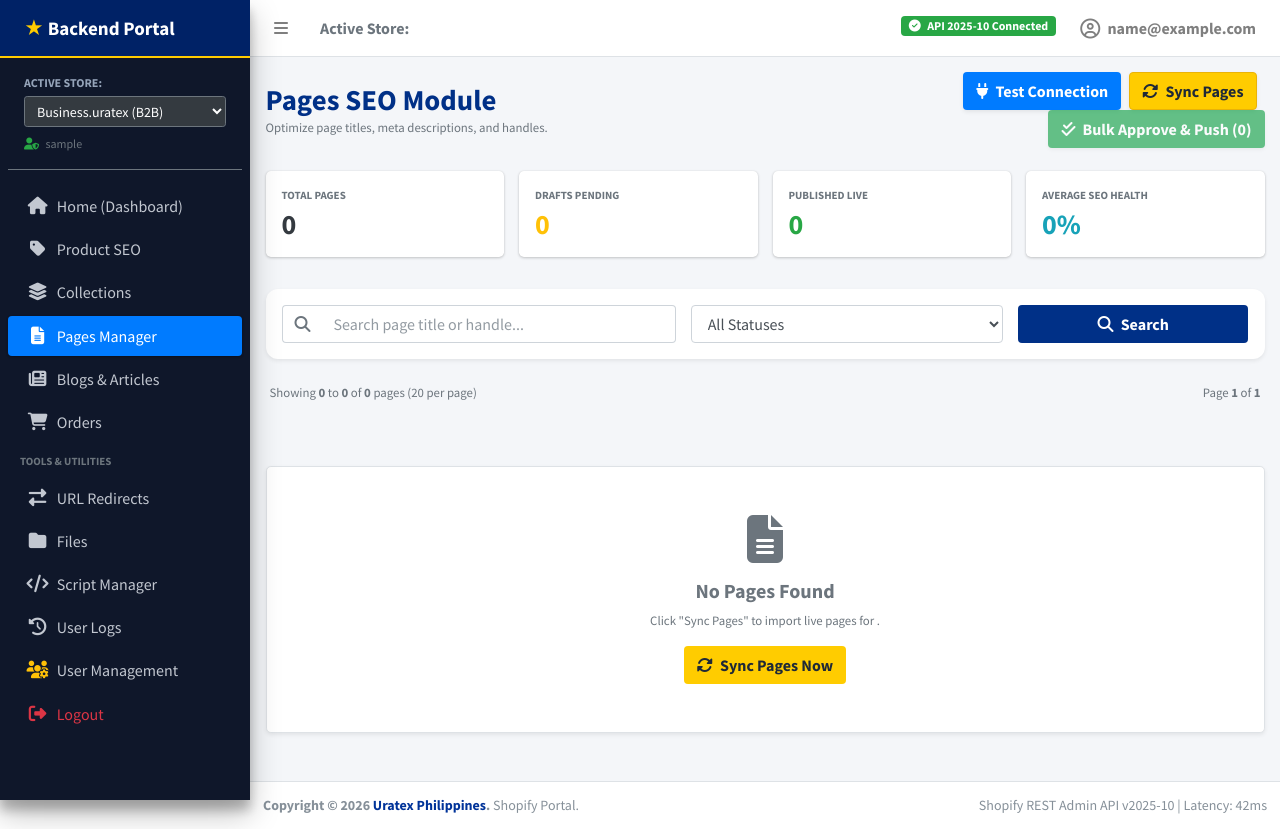
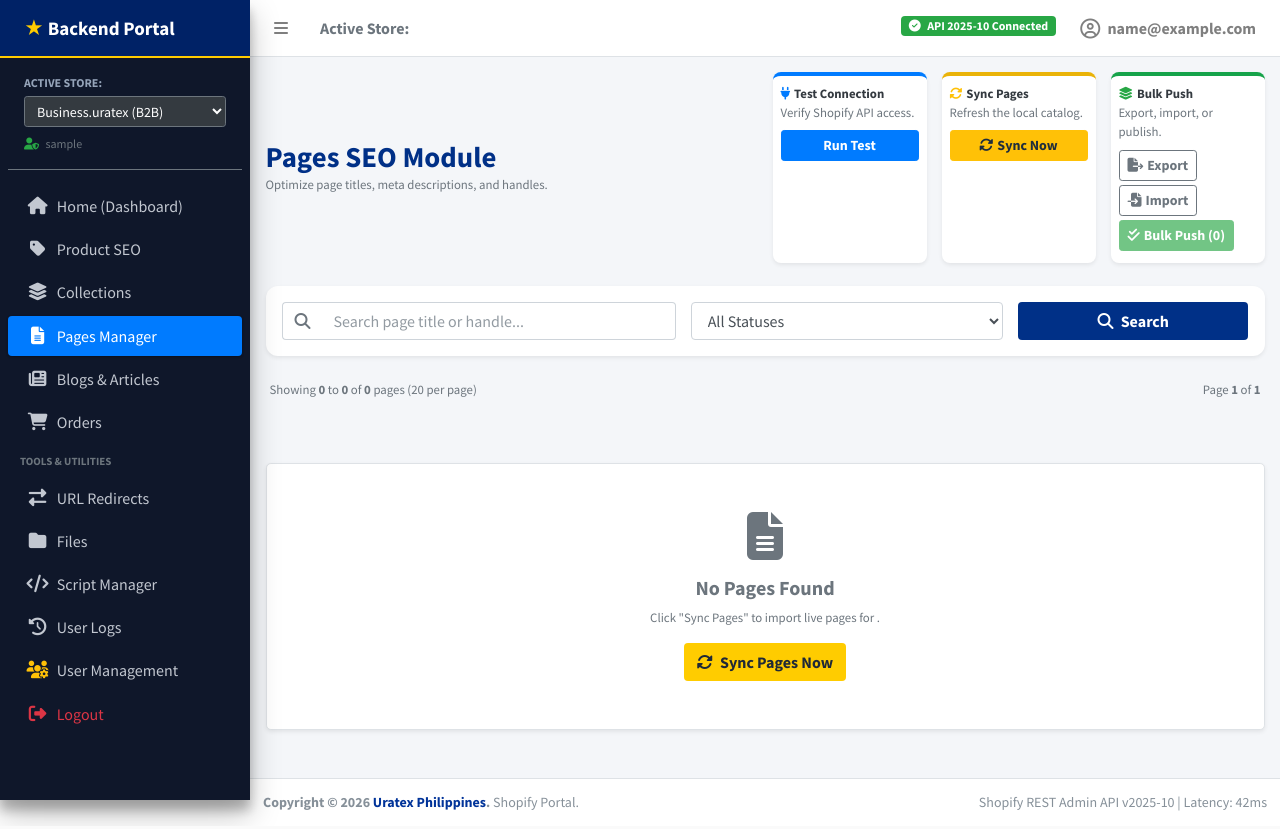
Before and after one commit to jong-uratex/uratexportal, a PHP site: page /pages/pages.php in a window 1280 px wide. Run offline with PHP 8.4, Linux system fonts and the light colour scheme; the visitor is signed in with stand-in values (Sample User, id 1); data comes from the database, SQL or seed files in the repository; tables that the repository leaves empty or names only in its code hold one stand-in row (values such as "Sample post"); some libraries are stand-ins or nearby versions.

Commit message:
Changes made:
Removed:
Total Pages
Drafts Pending
Published Live
Average SEO Health

```diff
--- a/pages/pages.php
+++ b/pages/pages.php
@@ -62,9 +62,6 @@ function mapPageStatus(?string $publishedAt): string
 }
 
 // -----------------------------------------------------------------------------
-// EXPORT HANDLER - Removed as CSV and JSON buttons were removed
-// -----------------------------------------------------------------------------
-// -----------------------------------------------------------------------------
 // AUTO-CREATE TABLE
 // -----------------------------------------------------------------------------
 if ($db) {
@@ -103,7 +100,86 @@ if ($db) {
 // ACTION HANDLERS
 // -----------------------------------------------------------------------------
 
-// A. TEST CONNECTION
+// A. EXPORT / IMPORT PAGE SEO DATA
+if (isset($_POST['action']) && $_POST['action'] === 'export_pages') {
+  if (!$db) {
+    exit('Database connection unavailable.');
+  }
+
+  $exportStmt = $db->prepare('SELECT title, meta_description, handle FROM shopify_pages WHERE store_key = :store ORDER BY id ASC');
+  $exportStmt->execute([':store' => $activeStore]);
+
+  $filename = 'uratex_pages_' . $activeStore . '_' . date('Y-m-d_His') . '.csv';
+  header('Content-Type: text/csv; charset=utf-8');
+  header('Content-Disposition: attachment; filename="' . $filename . '"');
+  $output = fopen('php://output', 'w');
+  fputcsv($output, ['Page SEO Title', 'Meta Description', 'URL Handle']);
+
+  while ($page = $exportStmt->fetch(PDO::FETCH_ASSOC)) {
+    fputcsv($output, $page);
+  }
+
+  fclose($output);
+  exit;
+}
+
+if (isset($_POST['action']) && $_POST['action'] === 'import_pages') {
+  $importedCount = 0;
+  $skippedCount = 0;
+
+  if (!$db || empty($_FILES['pages_csv']['tmp_name']) || $_FILES['pages_csv']['error'] !== UPLOAD_ERR_OK) {
+    $message = 'ERROR: Please choose a valid page CSV file to import.';
+  } else {
+    $handle = fopen($_FILES['pages_csv']['tmp_name'], 'r');
+    $headers = $handle ? fgetcsv($handle) : false;
+    $headerMap = $headers ? array_flip(array_map('trim', $headers)) : [];
+    $requiredColumns = ['Page SEO Title', 'Meta Description', 'URL Handle'];
+
+    if (!$handle || !is_array($headers) || count($headers) !== count($requiredColumns) || count(array_intersect($requiredColumns, array_keys($headerMap))) !== count($requiredColumns)) {
+      $message = 'ERROR: The CSV must include only Page SEO Title, Meta Description, and URL Handle columns.';
+      if ($handle) {
+        fclose($handle);
+      }
+    } else {
+      $pagesStmt = $db->prepare('SELECT id FROM shopify_pages WHERE store_key = :store ORDER BY id ASC');
+      $pagesStmt->execute([':store' => $activeStore]);
+      $pageIds = $pagesStmt->fetchAll(PDO::FETCH_COLUMN);
+      $updateStmt = $db->prepare("UPDATE shopify_pages SET title = :title, meta_description = :meta_description, handle = :handle, status = 'draft', updated_by = :user WHERE id = :id");
+      $rowIndex = 0;
+
+      while (($row = fgetcsv($handle)) !== false) {
+        $title = trim($row[$headerMap['Page SEO Title']] ?? '');
+        $metaDescription = trim($row[$headerMap['Meta Description']] ?? '');
+        $urlHandle = trim($row[$headerMap['URL Handle']] ?? '');
+
+        if ($title === '' || $urlHandle === '' || !isset($pageIds[$rowIndex])) {
+          $skippedCount++;
+          $rowIndex++;
+          continue;
+        }
+
+        $updateStmt->execute([
+          ':title' => $title,
+          ':meta_description' => $metaDescription,
+          ':handle' => $urlHandle,
+          ':user' => $currentUser,
+          ':id' => $pageIds[$rowIndex]
+        ]);
+        $importedCount++;
+        $rowIndex++;
+      }
+
+      fclose($handle);
+      $message = "Imported <strong>{$importedCount}</strong> page(s) into the {$shopCfg['name']} database.";
+      if ($skippedCount > 0) {
+        $message .= " {$skippedCount} row(s) were skipped because required values were missing or there was no matching page row.";
+      }
+      recordUserLog('Page Import', 'Pages', "Imported {$importedCount} page SEO row(s) for {$shopCfg['name']}; skipped {$skippedCount}.", 'page', null, 'success');
+    }
+  }
+}
+
+// B. TEST CONNECTION
 if (isset($_POST['action']) && $_POST['action'] === 'test_connection') {
     try {
         $storesToTest = ['retail', 'business'];
@@ -692,8 +768,6 @@ $whereSql = implode(' AND ', $whereClauses);
 
 $totalPagesCount = 0;
 $draftCount      = 0;
-$publishedCount  = 0;
-$avgScore        = 0;
 
 if ($db) {
     try {
@@ -705,13 +779,6 @@ if ($db) {
         $dStmt->execute([':store' => $activeStore]);
         $draftCount = (int)$dStmt->fetchColumn();
 
-        $pStmt = $db->prepare("SELECT COUNT(*) FROM shopify_pages WHERE store_key = :store AND status = 'published'");
-        $pStmt->execute([':store' => $activeStore]);
-        $publishedCount = (int)$pStmt->fetchColumn();
-
-        $sStmt = $db->prepare("SELECT AVG(seo_score) FROM shopify_pages WHERE store_key = :store");
-        $sStmt->execute([':store' => $activeStore]);
-        $avgScore = (int)round((float)$sStmt->fetchColumn());
     } catch (Throwable $e) {
         // silent
     }
@@ -762,27 +829,55 @@ include __DIR__ . '/../includes/sidebar.php';
           <p class="text-muted small mb-0">Optimize page titles, meta descriptions, and handles.</p>
         </div>
 
-        <div class="col-sm-6 text-right d-flex justify-content-end align-items-center gap-2 flex-wrap">
-          <form method="POST" class="d-inline mr-2">
+        <div class="col-sm-6">
+          <div class="row justify-content-end">
+            <div class="col-md-4 mb-2 mb-md-0">
+              <div class="card h-100 mb-0 shadow-sm border-0" style="border-top: 4px solid #007bff !important; border-radius: 8px;">
+                <div class="card-body p-2">
+                  <div class="small font-weight-bold text-dark"><i class="fas fa-plug text-primary mr-1"></i>Test Connection</div>
+                  <div class="small text-muted mb-2">Verify Shopify API access.</div>
+                  <form method="POST">
                     <input type="hidden" name="action" value="test_connection">
-            <button type="submit" class="btn font-weight-bold text-white shadow-sm" style="background-color: #007bff;">
-              <i class="fas fa-plug mr-1"></i> Test Connection
-            </button>
+                    <button type="submit" class="btn btn-sm btn-primary btn-block font-weight-bold">Run Test</button>
                   </form>
-
-          <form method="POST" class="d-inline mr-2" id="syncForm">
+                </div>
+              </div>
+            </div>
+            <div class="col-md-4 mb-2 mb-md-0">
+              <div class="card h-100 mb-0 shadow-sm border-0" style="border-top: 4px solid #eab308 !important; border-radius: 8px;">
+                <div class="card-body p-2">
+                  <div class="small font-weight-bold text-dark"><i class="fas fa-sync-alt text-warning mr-1"></i>Sync Pages</div>
+                  <div class="small text-muted mb-2">Refresh the local catalog.</div>
+                  <form method="POST" id="syncForm">
                     <input type="hidden" name="action" value="sync_pages">
-            <button type="submit" id="btnSyncPages" class="btn font-weight-bold shadow-sm" style="background-color: #FFCC00; color: #1f2937; border: 1px solid #eab308;">
-              <i class="fas fa-sync-alt mr-1" id="syncIcon"></i> Sync Pages
-            </button>
+                    <button type="submit" id="btnSyncPages" class="btn btn-sm btn-warning btn-block font-weight-bold"><i class="fas fa-sync-alt mr-1" id="syncIcon"></i>Sync Now</button>
                   </form>
-
-          <form method="POST" class="d-inline">
+                </div>
+              </div>
+            </div>
+            <div class="col-md-4">
+              <div class="card h-100 mb-0 shadow-sm border-0" style="border-top: 4px solid #16a34a !important; border-radius: 8px;">
+                <div class="card-body p-2">
+                  <div class="small font-weight-bold text-dark"><i class="fas fa-layer-group text-success mr-1"></i>Bulk Push</div>
+                  <div class="small text-muted mb-2">Export, import, or publish.</div>
+                  <div class="d-flex flex-wrap">
+                    <form method="POST" class="mr-1 mb-1">
+                      <input type="hidden" name="action" value="export_pages">
+                      <button type="submit" class="btn btn-sm btn-outline-secondary font-weight-bold" title="Export page SEO data"><i class="fas fa-file-export mr-1"></i>Export</button>
+                    </form>
+                    <form method="POST" enctype="multipart/form-data" class="mr-1 mb-1">
+                      <input type="hidden" name="action" value="import_pages">
+                      <label class="btn btn-sm btn-outline-secondary font-weight-bold mb-0" title="Import page SEO data"><i class="fas fa-file-import mr-1"></i>Import<input type="file" name="pages_csv" accept=".csv,text/csv" class="d-none" onchange="this.form.submit()"></label>
+                    </form>
+                    <form method="POST" class="mb-1">
                       <input type="hidden" name="action" value="bulk_push">
-            <button type="submit" class="btn font-weight-bold text-white shadow-sm" style="background-color: #16a34a;" <?php echo $draftCount === 0 ? 'disabled' : ''; ?>>
-              <i class="fas fa-check-double mr-1"></i> Bulk Approve & Push (<?php echo $draftCount; ?>)
-            </button>
+                      <button type="submit" class="btn btn-sm btn-success font-weight-bold" <?php echo $draftCount === 0 ? 'disabled' : ''; ?> title="Bulk push imported pages to Shopify"><i class="fas fa-check-double mr-1"></i>Bulk Push (<?php echo $draftCount; ?>)</button>
                     </form>
+                  </div>
+                </div>
+              </div>
+            </div>
+          </div>
         </div>
       </div>
     </div>
@@ -790,34 +885,6 @@ include __DIR__ . '/../includes/sidebar.php';
 
   <section class="content">
     <div class="container-fluid">
-
-      <!-- KPI Cards -->
-      <div class="row mb-3">
-        <div class="col-6 col-md-3">
-          <div class="card p-3 shadow-xs border-0 rounded-lg">
-            <span class="text-muted small font-weight-bold text-uppercase" style="font-size: 11px;">Total Pages</span>
-            <h3 class="font-weight-bold mb-0 text-dark mt-1"><?php echo $totalPagesCount; ?></h3>
-          </div>
-        </div>
-        <div class="col-6 col-md-3">
-          <div class="card p-3 shadow-xs border-0 rounded-lg">
-            <span class="text-muted small font-weight-bold text-uppercase" style="font-size: 11px;">Drafts Pending</span>
-            <h3 class="font-weight-bold mb-0 text-warning mt-1"><?php echo $draftCount; ?></h3>
-          </div>
-        </div>
-        <div class="col-6 col-md-3">
-          <div class="card p-3 shadow-xs border-0 rounded-lg">
-            <span class="text-muted small font-weight-bold text-uppercase" style="font-size: 11px;">Published Live</span>
-            <h3 class="font-weight-bold mb-0 text-success mt-1"><?php echo $publishedCount; ?></h3>
-          </div>
-        </div>
-        <div class="col-6 col-md-3">
-          <div class="card p-3 shadow-xs border-0 rounded-lg">
-            <span class="text-muted small font-weight-bold text-uppercase" style="font-size: 11px;">Average SEO Health</span>
-            <h3 class="font-weight-bold mb-0 text-info mt-1"><?php echo $avgScore; ?>%</h3>
-          </div>
-        </div>
-      </div>
 
       <!-- Search & Filter -->
       <div class="card p-3 mb-4 shadow-sm border-0" style="border-radius: 12px;">
```
Lines whose indentation alone changed are shown as unchanged.
